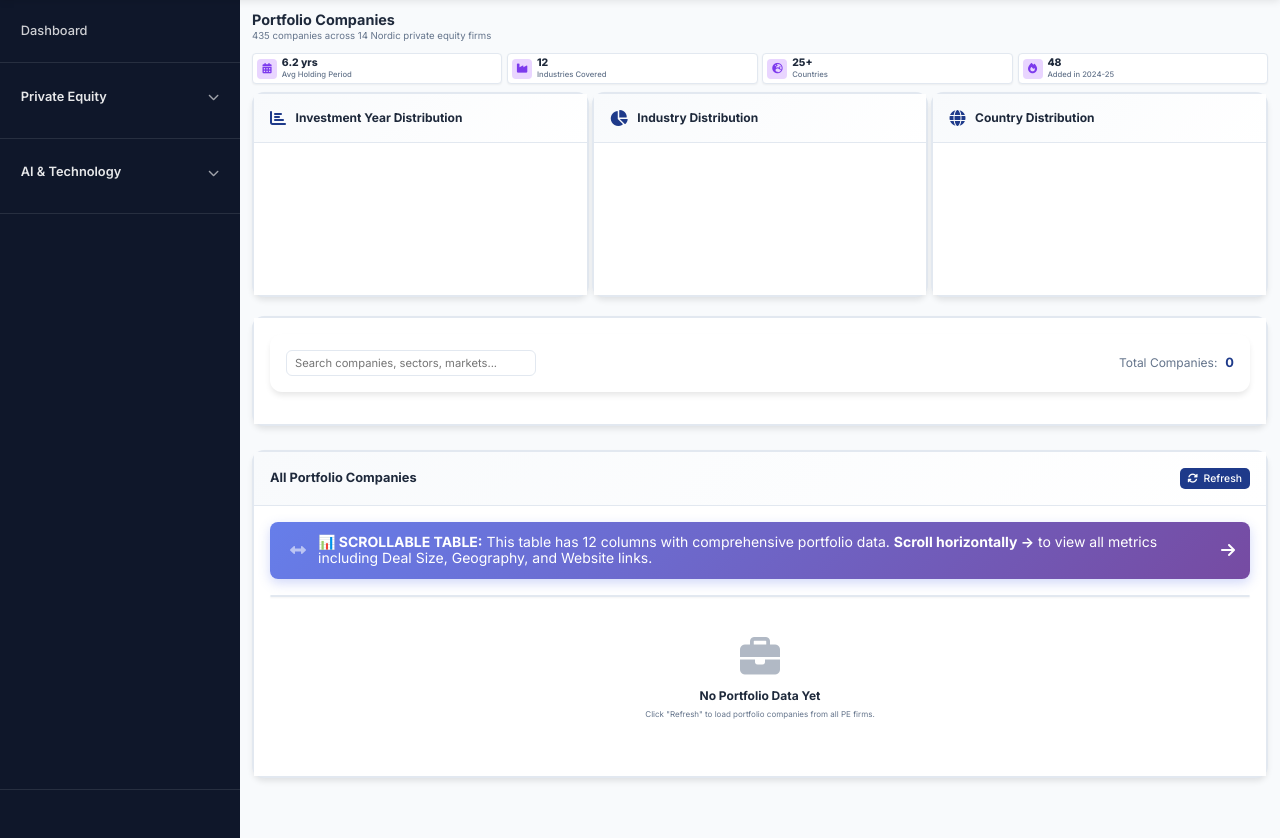
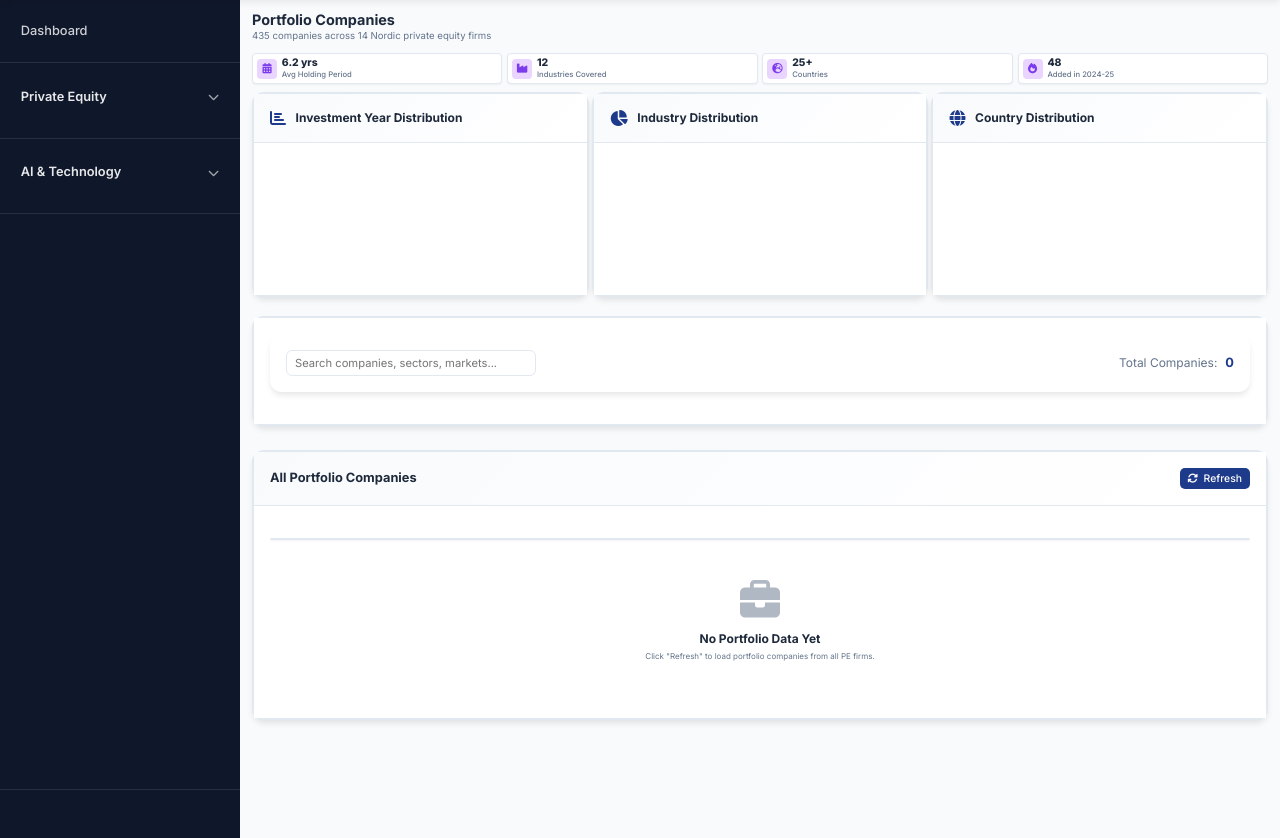
Before and after one commit to EdoardoHahnel/Portfolio-website, a Flask app: page /portfolio in a window 1280 px wide. Shown: the part 71-909 px from the top of the page. Run offline with Flask 3, Linux system fonts and the light colour scheme; data that the repository does not hold is empty.

Commit message:
Remove scrollable table indicator text from portfolio companies section

```diff
--- a/templates/portfolio.html
+++ b/templates/portfolio.html
@@ -133,12 +133,6 @@
             <p>Loading portfolio data...</p>
         </div>
 
-        <!-- Scroll Indicator -->
-        <div style="background: linear-gradient(135deg, #667eea 0%, #764ba2 100%); color: white; padding: 12px 20px; border-radius: 8px; font-size: 14px; margin-bottom: 15px; display: flex; align-items: center; gap: 12px; box-shadow: 0 4px 12px rgba(102, 126, 234, 0.3);">
-            <i class="fas fa-arrows-alt-h" style="font-size: 16px; animation: pulse 2s infinite;"></i>
-            <span><strong>📊 SCROLLABLE TABLE:</strong> This table has 12 columns with comprehensive portfolio data. <strong>Scroll horizontally →</strong> to view all metrics including Deal Size, Geography, and Website links.</span>
-            <i class="fas fa-arrow-right" style="font-size: 16px; animation: bounce 1s infinite;"></i>
-        </div>
 
 
         <!-- Portfolio Table Container -->
```
